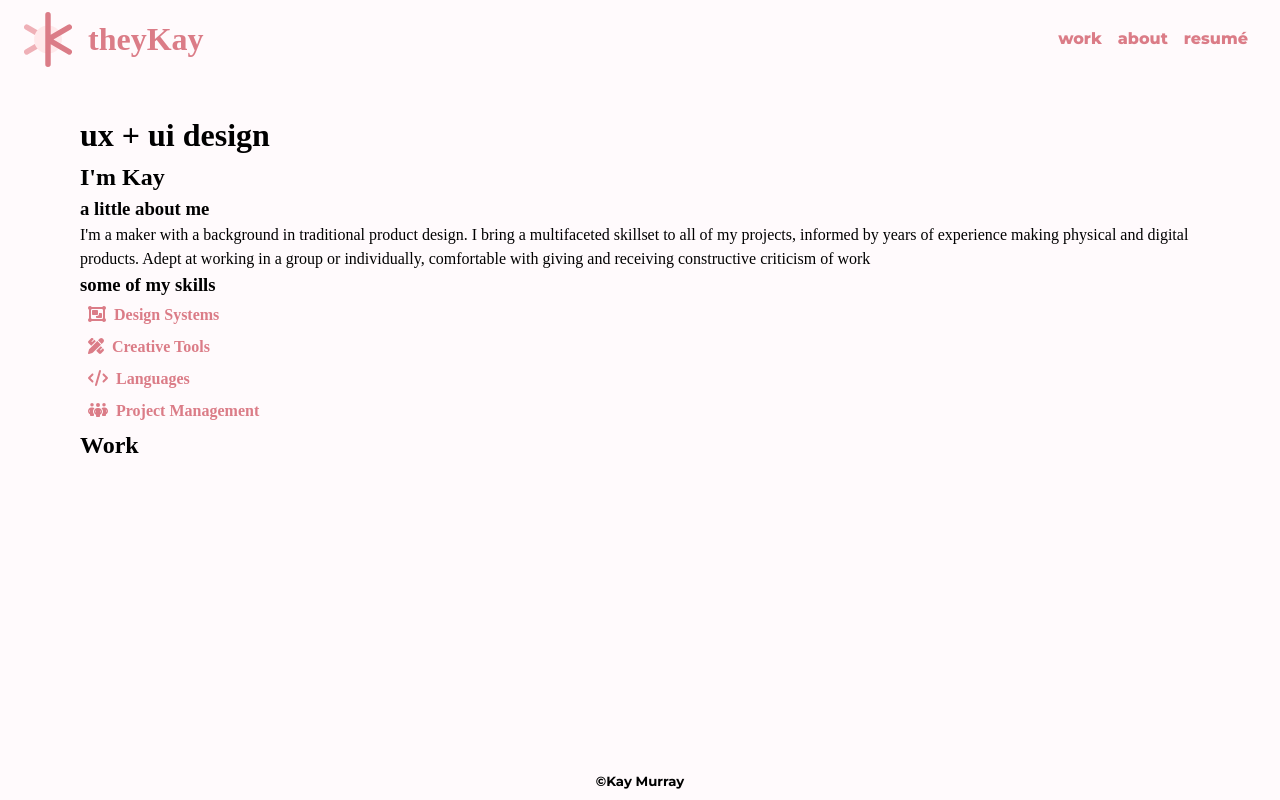
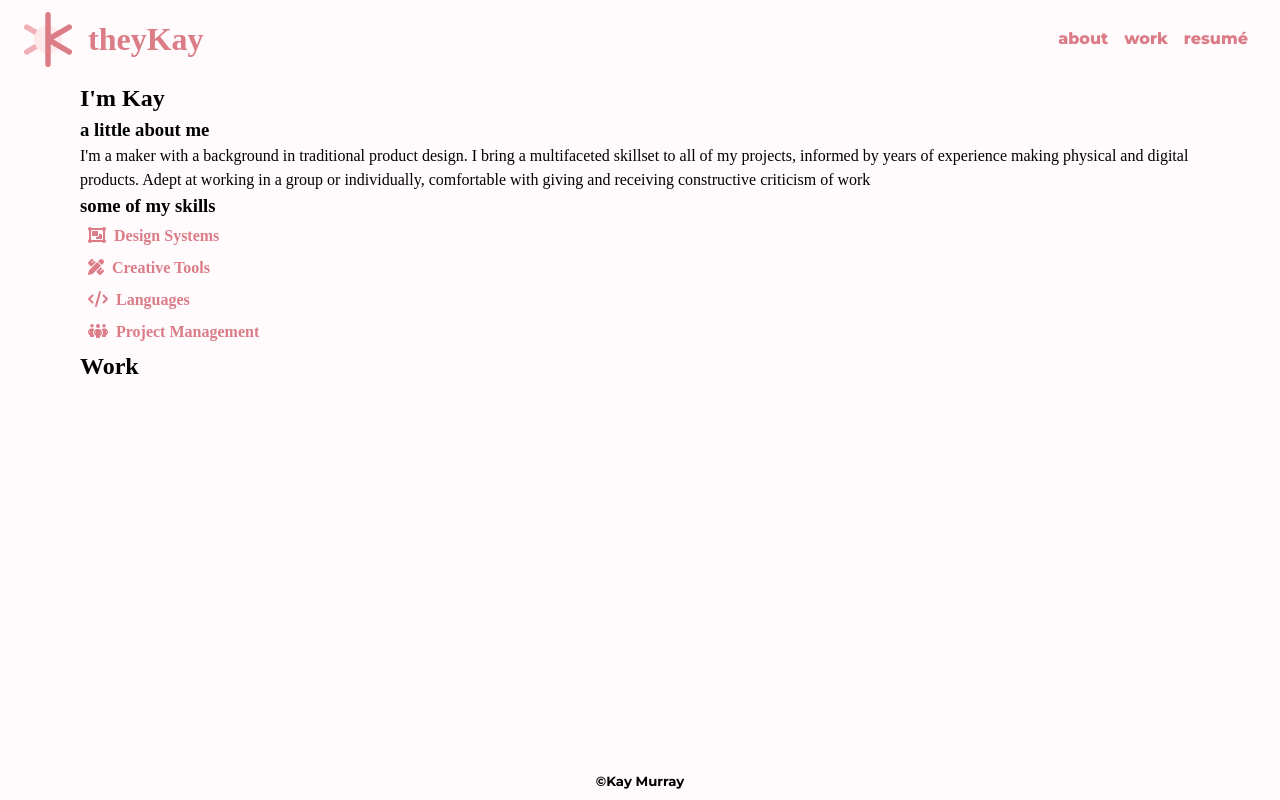
Before and after one commit to theykay/ux-portfolio, a React (Create React App) app: page / in a window 1280 px wide. Built offline with nearby package versions, Linux system fonts and the light colour scheme; a web font is replaced by a local one.

Commit message:
made header sticky

```diff
--- a/src/components/Header/Header.jsx
+++ b/src/components/Header/Header.jsx
@@ -12,19 +12,20 @@
           <h1>theyKay</h1>
         </Link>
         <ul className="nav-ul">
+          <li className="nav-li">
+            <Link className="nav-link" to="/about">about</Link>
+          </li>
           <li className="nav-li  dd-trigger">
             <Link className="nav-link" to="/work">work</Link>
-            <ul className="dd-nav">
+            {/* dropdown menu */}
+            {/* <ul className="dd-nav">
               <li className="dd-item">
                 <Link className="dd-link" to="/ux">ux case studies</Link>
               </li>
               <li className="dd-item">
                 <Link className="dd-link" to="/other">other</Link>
               </li>
-            </ul>
-          </li>
-          <li className="nav-li">
-            <Link className="nav-link" to="/about">about</Link>
+            </ul> */}
           </li>
           <li className="nav-li">
             <Link className="nav-link" to="/resume">resumé</Link>
--- a/src/components/Header/Header.scss
+++ b/src/components/Header/Header.scss
@@ -1,17 +1,21 @@
 @use "../../styles/main.scss" as styles;
 
 header {
-  // width: 100vw;
   background-color: styles.$white;
+  position: fixed;
+  top: 0;
+  display: flex;
+  width: 100%;
+  max-width: 88rem;
+  margin: 0 auto;
 }
 
 nav {
-  // max-width: 88rem;
-  margin: 0 auto;
   padding: 0.75rem 1.5rem;
   display: flex;
   justify-content: space-between;
   align-items: center;
+  width: 100%;
 }
 
 .nav-section {
```
